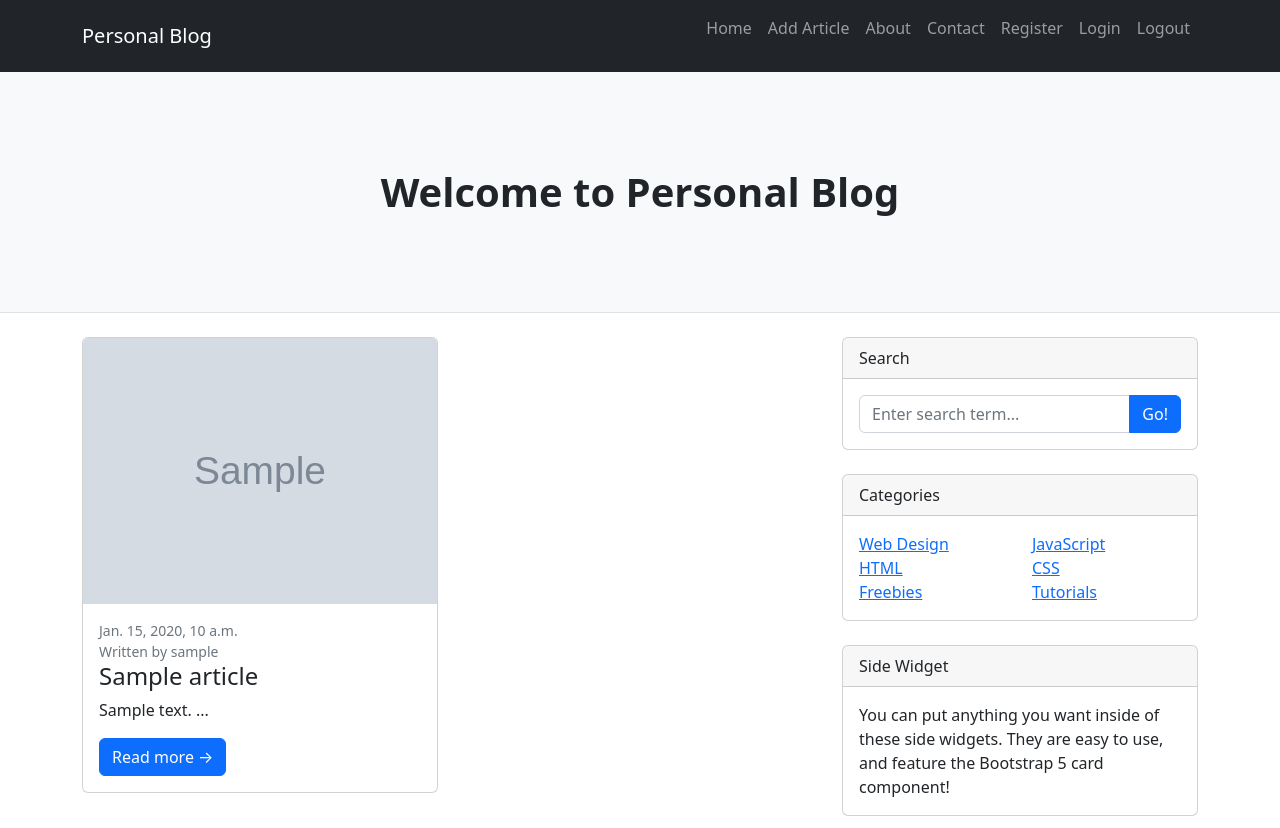
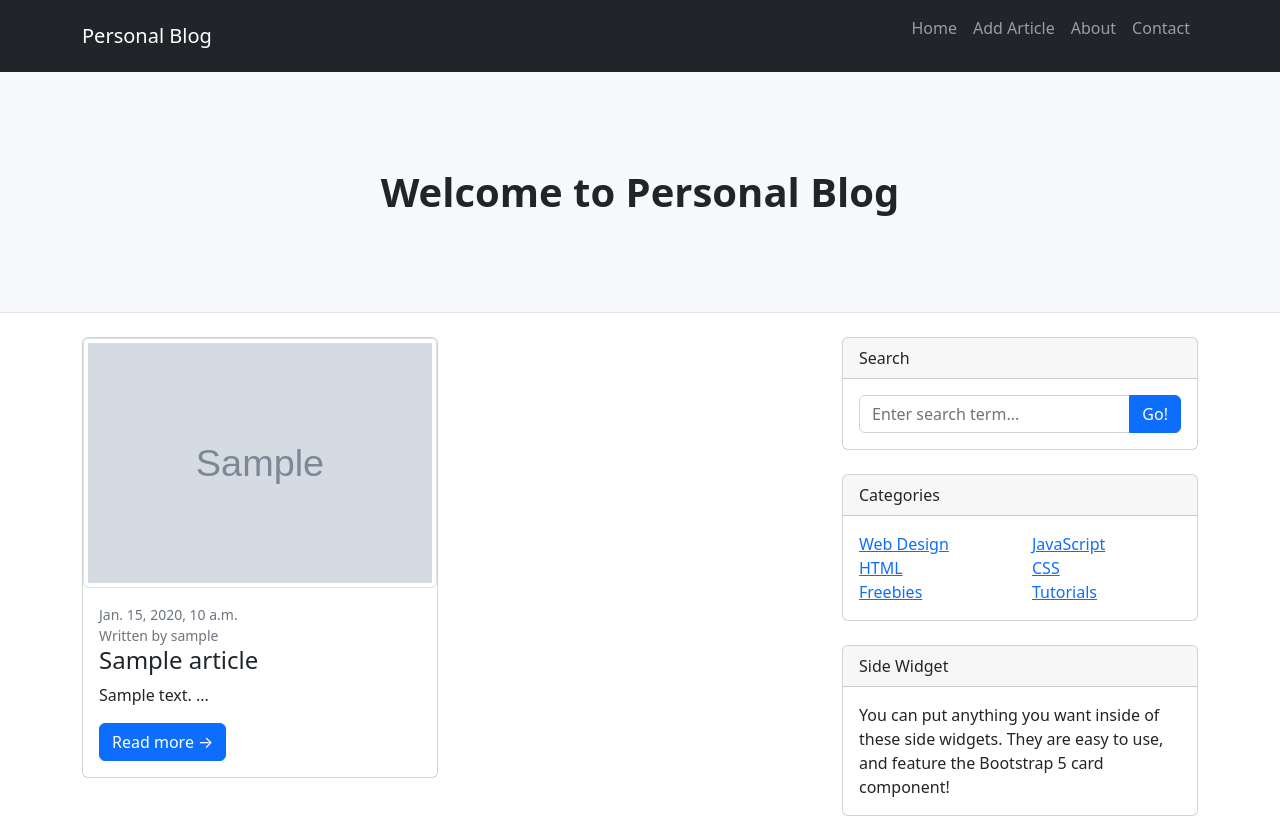
Before and after one commit to devokatsu/Personal-Blog, a Django app: page / in a window 1280 px wide. Shown: the top 828 px of the page. Run offline with Django 5.2, Linux system fonts and the light colour scheme; tables that the repository leaves empty hold one stand-in row (values such as "Sample post"); grey boxes marked "Sample" are stand-in pictures; parts of the project's set-up code (start-up, migrations or seed data) failed here and were passed over; some libraries are stand-ins or nearby versions.

Commit message:
Fixed bugs

```diff
--- a/PersonalBlog/settings.py
+++ b/PersonalBlog/settings.py
@@ -39,7 +39,7 @@ INSTALLED_APPS = [
     'django.contrib.messages',
     'django.contrib.staticfiles',
     'home.apps.HomeConfig',
-    'member.apps.MemberConfig',
+
 ]
 
 MIDDLEWARE = [
--- a/PersonalBlog/urls.py
+++ b/PersonalBlog/urls.py
@@ -3,10 +3,9 @@ from django.contrib import admin
 from django.urls import path, include
 from django.conf.urls.static import static
 from . import settings
+
 urlpatterns = [
     path('admin/', admin.site.urls),
     path("", include("home.urls")),
-    path('member/', include("django.contrib.auth.urls")),
-    path("member/", include("member.urls")),
 ]
 urlpatterns += static(settings.MEDIA_URL, document_root=settings.MEDIA_ROOT)
--- a/home/templates/home/detail.html
+++ b/home/templates/home/detail.html
@@ -30,7 +30,7 @@
                     </div>
 
                     <!-- Preview image figure-->
-                    <figure class="mb-4"><img class="img-fluid rounded" src="{{ article.img.url }}" alt="..."/></figure>
+                    <figure class="mb-4"><img class="img-fluid rounded" style="width: 400px; height: 400px; object-fit: cover;" src="{{ article.img.url }}" alt="..."/></figure>
                     <!-- Post content-->
                     <section class="mb-5">
                         <p class="fs-5 mb-4">{{ article.content }}</p>
--- a/home/templates/home/home.html
+++ b/home/templates/home/home.html
@@ -23,7 +23,8 @@
                     {% for article in object_list %}
                         <div class="col-lg-6">
                             <div class="card mb-4">
-                                <a href="{% url 'detail' article.pk %}"><img class="card-img-top"
+                                <a href="{% url 'detail' article.pk %}"><img class="card-img-top img-thumbnail"
+                                                                            style="width: 100%; height: 250px; object-fit: cover;"
                                                                              src="{{ article.img.url }}" alt="..."/></a>
                                 <div class="card-body">
                                     <div class="small text-muted">{{ article.created_at }}</div>
--- a/templates/base.html
+++ b/templates/base.html
@@ -27,9 +27,6 @@
                 <li class="nav-item"><a class="nav-link" href="{% url 'add_article' %}">Add Article</a></li>
                 <li class="nav-item"><a class="nav-link" href="#">About</a></li>
                 <li class="nav-item"><a class="nav-link" href="#">Contact</a></li>
-                <li class="nav-item"><a class="nav-link" href="{% url 'register' %}">Register</a></li>
-                <li class="nav-item"><a class="nav-link" href="{% url 'login' %}">Login</a></li>
-                <li class="nav-item"><a class="nav-link" href="#">Logout</a></li>
 
             </ul>
         </div>
```
